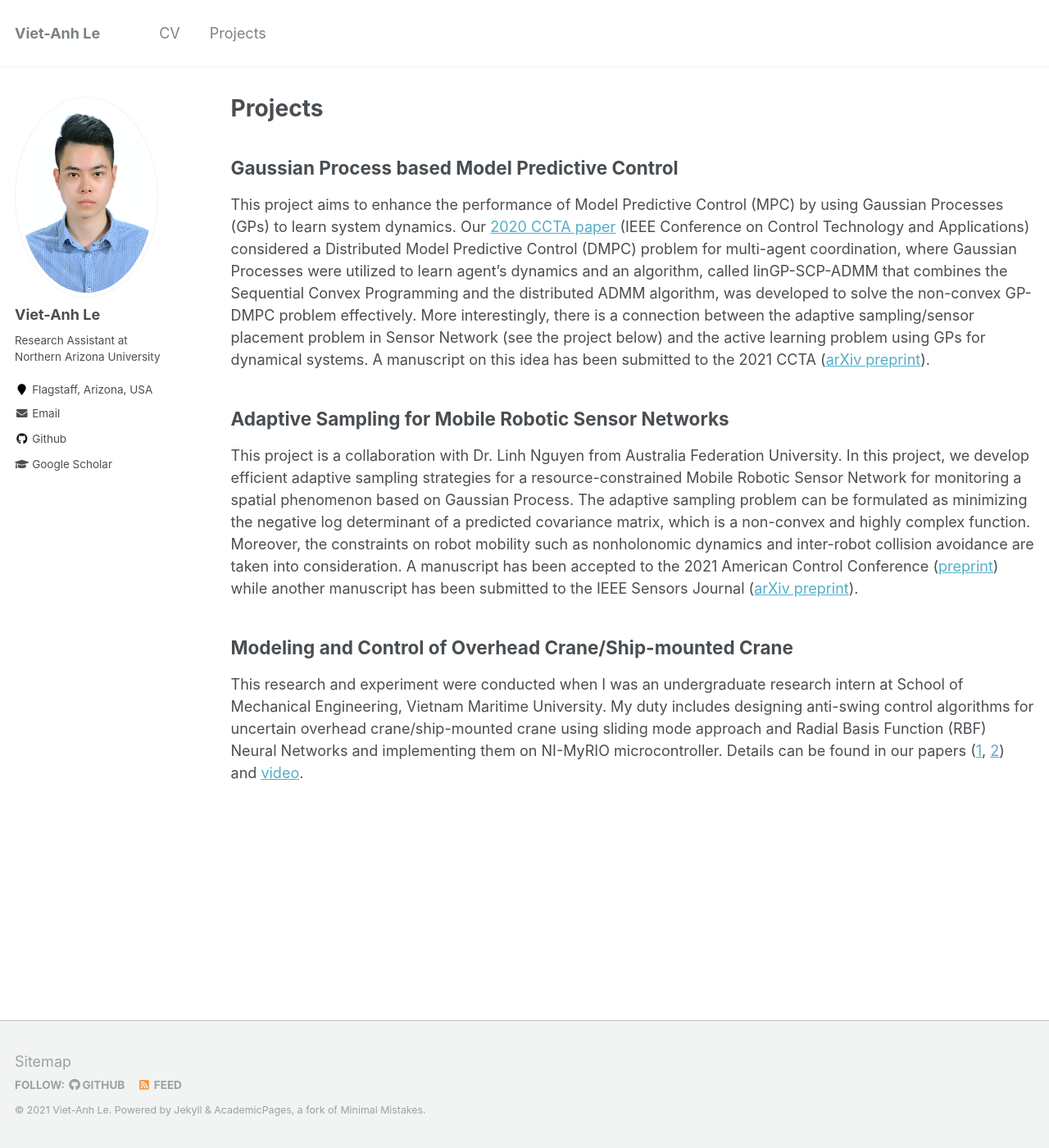
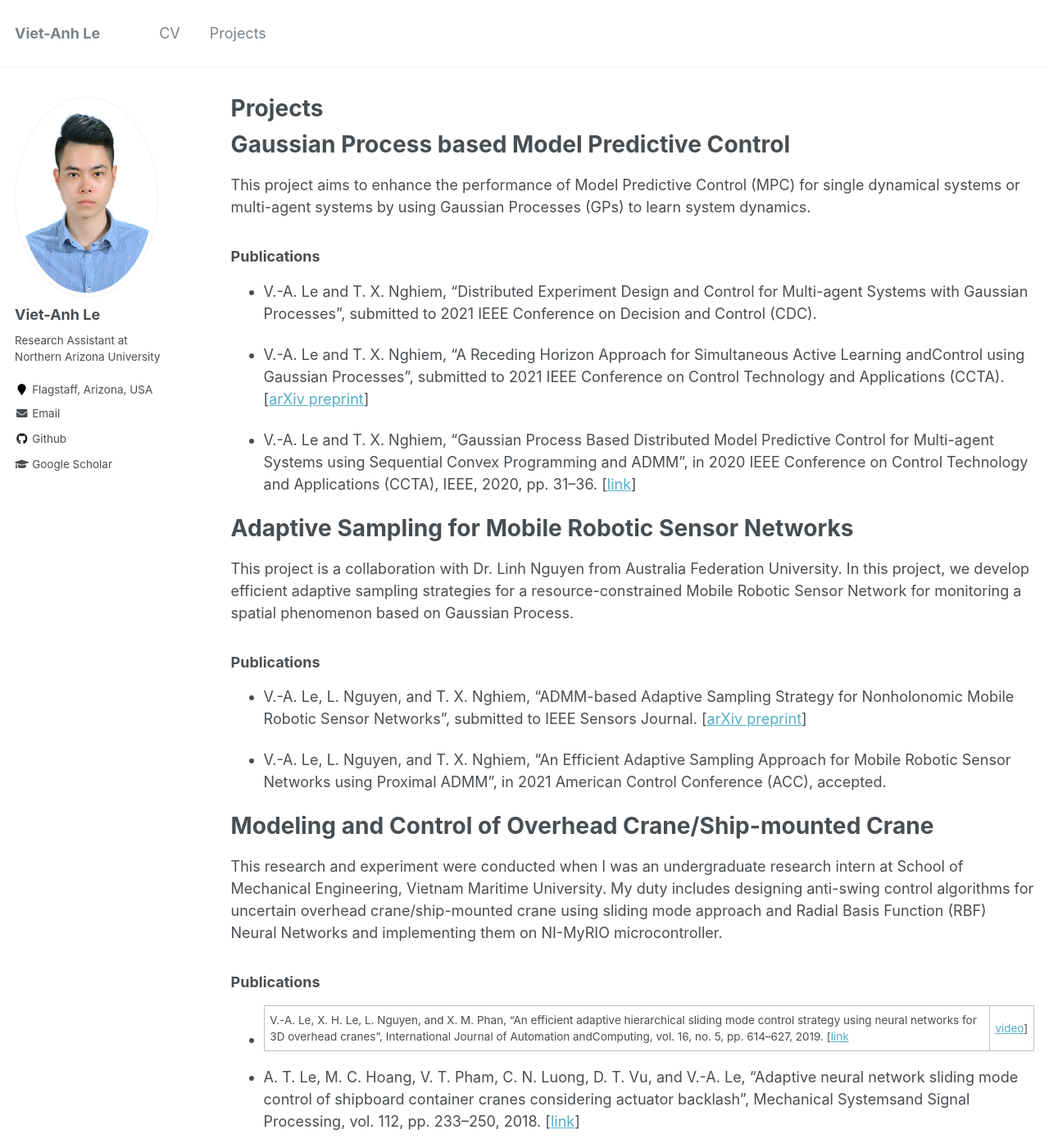
Before and after one commit to vietanhle0101/vietanhle0101.github.io, a Jekyll site: the page built from _pages/projects.md, in a window 1280 px wide and 1400 px high. Shown: the whole window at 82% size. Built offline with Jekyll 4.4.1, drawn with Linux system fonts in a browser that asks for light colours; some of the changed text lies outside the part shown.

Commit message:
update project

```diff
--- a/_pages/projects.md
+++ b/_pages/projects.md
@@ -5,17 +5,41 @@ permalink: /projects/
 author_profile: true
 ---
 
-## Gaussian Process based  Model Predictive Control
+# Gaussian Process based  Model Predictive Control
 <!-- ![](../images/ccta.png) -->
 
-This project aims to enhance the performance of Model Predictive Control (MPC) by using Gaussian Processes (GPs) to learn system dynamics. Our [2020 CCTA paper](https://ieeexplore.ieee.org/abstract/document/9206390) (IEEE Conference on Control Technology and Applications) considered a Distributed Model Predictive Control (DMPC) problem for multi-agent coordination, where Gaussian Processes were utilized to learn agent's dynamics and an algorithm, called linGP-SCP-ADMM that combines the Sequential Convex Programming and the distributed ADMM algorithm, was developed to solve the non-convex GP-DMPC problem effectively. More interestingly, there is a connection between the adaptive sampling/sensor placement problem in Sensor Network (see the project below) and the active learning problem using GPs for dynamical systems. A manuscript on this idea has been submitted to the 2021 CCTA ([arXiv preprint](https://arxiv.org/abs/2101.10351)).
+This project aims to enhance the performance of Model Predictive Control (MPC) for single dynamical systems or multi-agent systems by using Gaussian Processes (GPs) to learn system dynamics.
 
-## Adaptive Sampling for Mobile Robotic Sensor Networks
+### Publications
+
+* V.-A. Le and T. X. Nghiem, “Distributed Experiment Design and Control for Multi-agent Systems with Gaussian Processes”, submitted to 2021 IEEE Conference on Decision and Control (CDC).
+
+* V.-A. Le and T. X. Nghiem, “A Receding Horizon Approach for Simultaneous Active Learning andControl using Gaussian Processes”, submitted to 2021 IEEE Conference on Control Technology and Applications (CCTA). [[arXiv preprint](https://arxiv.org/abs/2101.10351)]
+
+* V.-A. Le and T. X. Nghiem, “Gaussian Process Based Distributed Model Predictive Control for Multi-agent Systems using Sequential Convex Programming and ADMM”, in 2020 IEEE Conference on Control Technology and Applications (CCTA), IEEE, 2020, pp. 31–36. [[link](https://ieeexplore.ieee.org/abstract/document/9206390)]
+
+
+# Adaptive Sampling for Mobile Robotic Sensor Networks
 <!-- ![](../images/mrsn.png) -->
 
-This project is a collaboration with Dr. Linh Nguyen from Australia Federation University. In this project, we develop efficient adaptive sampling strategies for a resource-constrained Mobile Robotic Sensor Network for monitoring a spatial phenomenon based on Gaussian Process. The adaptive sampling problem can be formulated as minimizing the negative log determinant of a predicted covariance matrix, which is a non-convex and highly complex function. Moreover, the constraints on robot mobility such as nonholonomic dynamics and inter-robot collision avoidance are taken into consideration. A manuscript has been accepted to the 2021 American Control Conference ([preprint](../files/ACC_2021.pdf)) while another manuscript has been submitted to the IEEE Sensors Journal ([arXiv preprint](https://arxiv.org/abs/2101.10500)).
+This project is a collaboration with Dr. Linh Nguyen from Australia Federation University. In this project, we develop efficient adaptive sampling strategies for a resource-constrained Mobile Robotic Sensor Network for monitoring a spatial phenomenon based on Gaussian Process.
+
+### Publications
+
+* V.-A. Le, L. Nguyen, and T. X. Nghiem, “ADMM-based Adaptive Sampling Strategy for Nonholonomic Mobile Robotic Sensor Networks”, submitted to IEEE Sensors Journal. [[arXiv preprint](https://arxiv.org/abs/2101.10500)]
+
+* V.-A. Le, L. Nguyen, and T. X. Nghiem, “An Efficient Adaptive Sampling Approach for Mobile Robotic Sensor Networks using Proximal ADMM”, in 2021 American Control Conference (ACC), accepted.
+
 <!-- This temporary [poster](../files/MRSN_poster.pdf) may be helpful to get the overall idea. -->
 
-## Modeling and Control of Overhead Crane/Ship-mounted Crane
+# Modeling and Control of Overhead Crane/Ship-mounted Crane
 
-This research and experiment were conducted when I was an undergraduate research intern at School of Mechanical Engineering, Vietnam Maritime University. My duty includes designing anti-swing control algorithms for uncertain overhead crane/ship-mounted crane using sliding mode approach and Radial Basis Function (RBF) Neural Networks and implementing them on NI-MyRIO microcontroller. Details can be found in our papers ([1](https://www.sciencedirect.com/science/article/abs/pii/S0888327018302322), [2](https://link.springer.com/article/10.1007/s11633-019-1174-y)) and [video](https://www.youtube.com/watch?v=ZlF37IZh89Q).
+This research and experiment were conducted when I was an undergraduate research intern at School of Mechanical Engineering, Vietnam Maritime University. My duty includes designing anti-swing control algorithms for uncertain overhead crane/ship-mounted crane using sliding mode approach and Radial Basis Function (RBF) Neural Networks and implementing them on NI-MyRIO microcontroller.
+
+### Publications
+
+* V.-A. Le, X. H. Le, L. Nguyen, and X. M. Phan, “An efficient adaptive hierarchical sliding mode control strategy using neural networks for 3D overhead cranes”, International Journal of Automation andComputing, vol. 16, no. 5, pp. 614–627, 2019. [[link](https://www.sciencedirect.com/science/article/abs/pii/S0888327018302322) | [video](https://www.youtube.com/watch?v=ZlF37IZh89Q)]
+
+* A. T. Le, M. C. Hoang, V. T. Pham, C. N. Luong, D. T. Vu, and V.-A. Le, “Adaptive neural network sliding mode control of shipboard container cranes considering actuator backlash”, Mechanical Systemsand Signal Processing, vol. 112, pp. 233–250, 2018. [[link](https://link.springer.com/article/10.1007/s11633-019-1174-y)]
+
+* V.-A. Le, X. H. Le, D. T. Vu, V. T. Pham, A. T. Le, and M. C. Hoang, “Designing an adaptive con-troller for 3D overhead cranes using hierarchical sliding mode and neural network”, in2018 InternationalConference on System Science and Engineering (ICSSE), IEEE, 2018, pp. 1–6. [[link](https://ieeexplore.ieee.org/abstract/document/8520162)]
```
Also changed, not shown: 2 other files.
